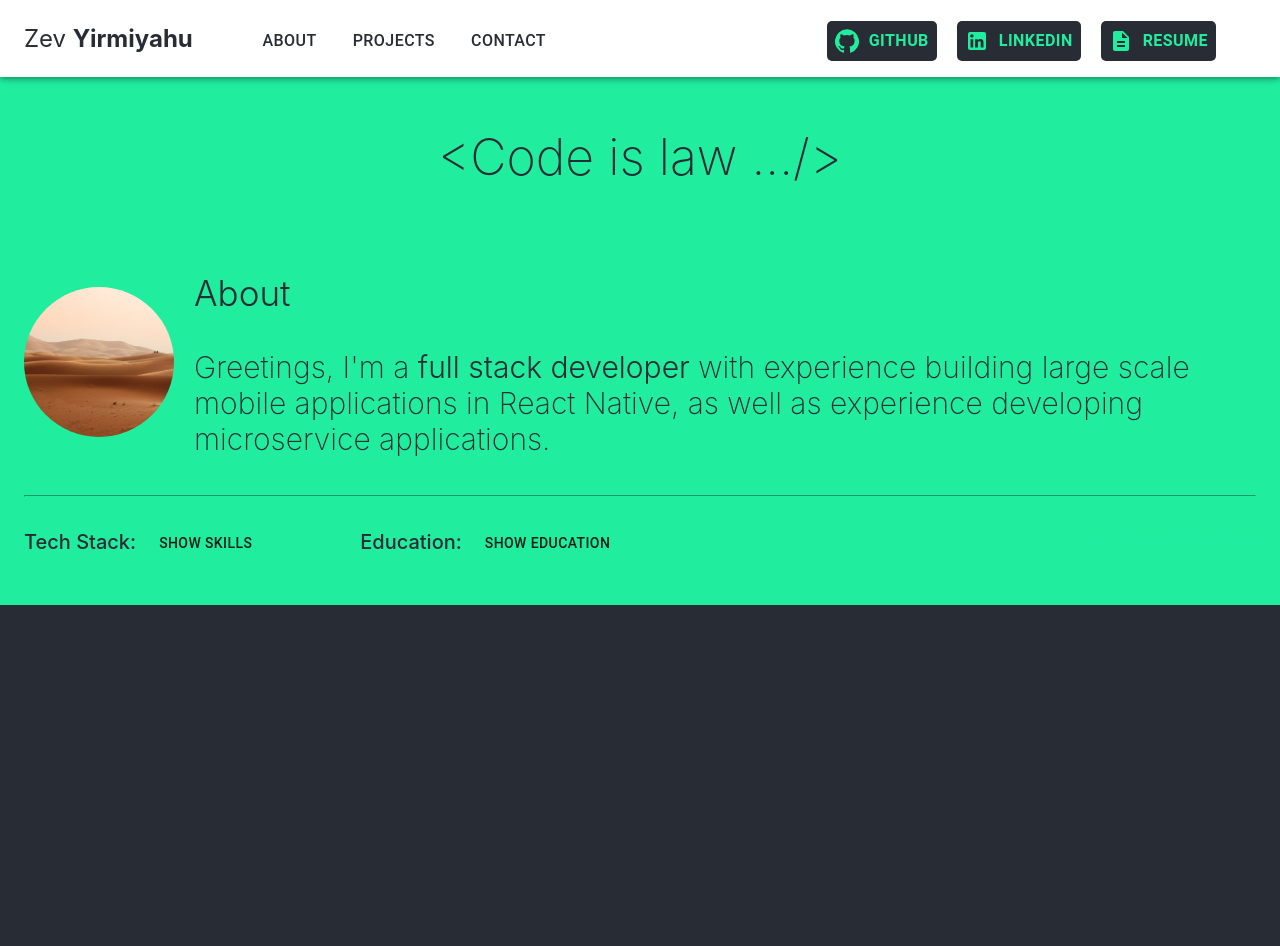
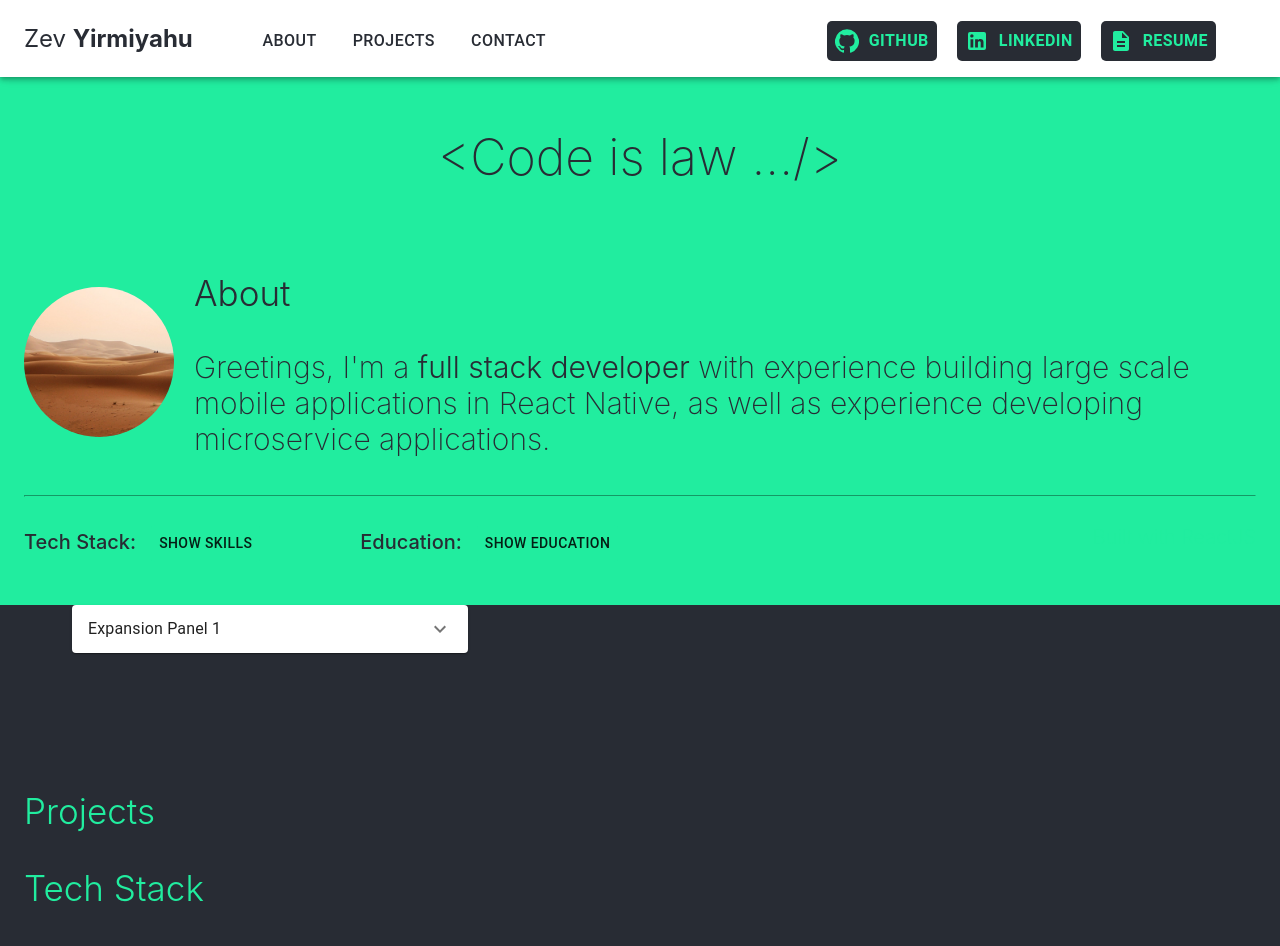
Before and after one commit to zevyirmiyahu/my-webpage, a React (Create React App) app: page / in a window 1280 px wide. Shown: the top 946 px of the page. Built offline with nearby package versions, Linux system fonts and the light colour scheme.

Commit message:
fixed stylin of Project section, added exapnsion panel, will most likely add content of tech skils here

```diff
--- a/src/components/sections/AboutSection.js
+++ b/src/components/sections/AboutSection.js
@@ -1,6 +1,16 @@
 import React, { Component } from 'react';
 
-import { Container, Button, Avatar } from '@material-ui/core';
+import {
+    Container,
+    Button,
+    Avatar,
+    ExpansionPanel,
+    ExpansionPanelSummary,
+    ExpansionPanelDetails,
+    Typography,
+} from '@material-ui/core';
+import ExpandMoreIcon from '@material-ui/icons/ExpandMore';
+
 
 import * as COLOR from '../../constants/Colors';
 import ProfileImage from '../../assets/desert-cover.jpg';
@@ -78,8 +88,8 @@ export default class AboutSection extends Component {
         );
     }
 
-      // Button determines whether skils are shown
-      ShowEducationButton = () => {
+    // Button determines whether skils are shown
+    ShowEducationButton = () => {
         return (
             <Button
                 style={{ backgroundColor: COLOR.MINT_GREEN }}
@@ -162,6 +172,30 @@ export default class AboutSection extends Component {
         return (<hr style={{ borderWidth: 1, borderColor: COLOR.MINT_GREEN }}></hr>);
     }
 
+    TechExpansionPanel = () => {
+        return (
+            <div style={{position: 'absolute', zIndex: 2}}>
+                <Container maxWidth="xs">
+                    <ExpansionPanel>
+                        <ExpansionPanelSummary
+                            expandIcon={<ExpandMoreIcon />}
+                            aria-controls="panel1a-content"
+                            id="panel1a-header"
+                        >
+                            <Typography >Expansion Panel 1</Typography>
+                        </ExpansionPanelSummary>
+                        <ExpansionPanelDetails>
+                            <Typography>
+                                Lorem ipsum dolor sit amet, consectetur adipiscing elit. Suspendisse malesuada lacus ex,
+                                sit amet blandit leo lobortis eget.
+              </Typography>
+                        </ExpansionPanelDetails>
+                    </ExpansionPanel>
+                </Container>
+            </div>
+        );
+    }
+
     render() {
         return (
             <div>
@@ -172,6 +206,7 @@ export default class AboutSection extends Component {
                     <this.TechSkillSectionHeader />
                     <Container maxWidth='lg'>
                         <this.TechSkillSection />
+                        <this.TechExpansionPanel />
                     </Container>
                 </Container>
             </div>
--- a/src/components/sections/ProjectSection.js
+++ b/src/components/sections/ProjectSection.js
@@ -1,13 +1,21 @@
 import React, { Component } from 'react';
 import * as COLOR from '../../constants/Colors';
 import { Container } from '@material-ui/core';
+
+
+const TEXT_COLOR = COLOR.MINT_GREEN;
 
 export default class ProjectSection extends Component {
     render() {
         return (
             <div style={styles.container}>
-                <Container>
-                    <p>TEsting</p>
+                <Container maxWidth='lg'>
+                    <p style={styles.subheaderText}>Projects</p>
+                    <p style={styles.subheaderText}>Tech Stack</p>
+
+                    <Container maxWidth='md'>
+                        Skills go here
+                    </Container>
                 </Container>
             </div>
         );
@@ -20,8 +28,21 @@ const styles = {
         flexDirection: 'column',
         flex: 1,
         backgroundColor: COLOR.DARK_GREY,
-        minHeight: '96vh',
-        justifyContent: 'center',
+        // minHeight: '96vh',
+        paddingTop: 150,
+        // justifyContent: 'center',
         color: 'white',
+    },
+    headerText: {
+        textAlign: 'center',
+        fontSize: 50,
+        fontWeight: '200',
+        color: TEXT_COLOR
+    },
+    subheaderText: {
+        fontSize: 35,
+        fontWeight: '300',
+        color: TEXT_COLOR
     }
+
 };
--- a/src/components/sections/TechSection.js
+++ b/src/components/sections/TechSection.js
@@ -1,9 +1,9 @@
 import React, { Component } from 'react';
 
-export default class componentName extends Component {
+export default class TechSection extends Component {
   render() {
     return (
-      <div> textInComponent </div>
+      <div> TechSection </div>
     );
   }
 }
```
